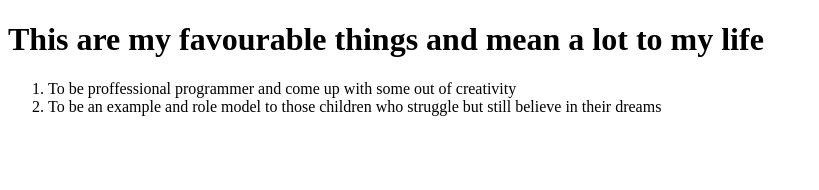
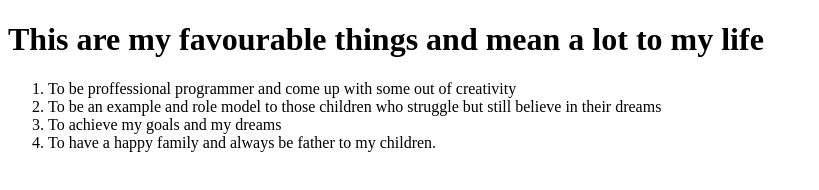
Before and after one commit to AdamuWanganya/petwebsite, a plain HTML site: page my-favourite-things.html in a window 1280 px wide. Shown: the whole page, without its empty margins (0-819 px from the left). Drawn offline with Linux system fonts and the light colour scheme.

Commit message:
Add more description on my project

```diff
--- a/my-favourite-things.html
+++ b/my-favourite-things.html
@@ -4,6 +4,8 @@
 <ol>
     <li>To be proffessional programmer and come up with some out of creativity</li>
     <li>To be an example and role model to those children who struggle but still believe in their dreams</li>
+    <li>To achieve my goals and my dreams</li>
+    <li>To have a happy family and always be father to my children.</li>
 </ol>
 
 </html>
```
